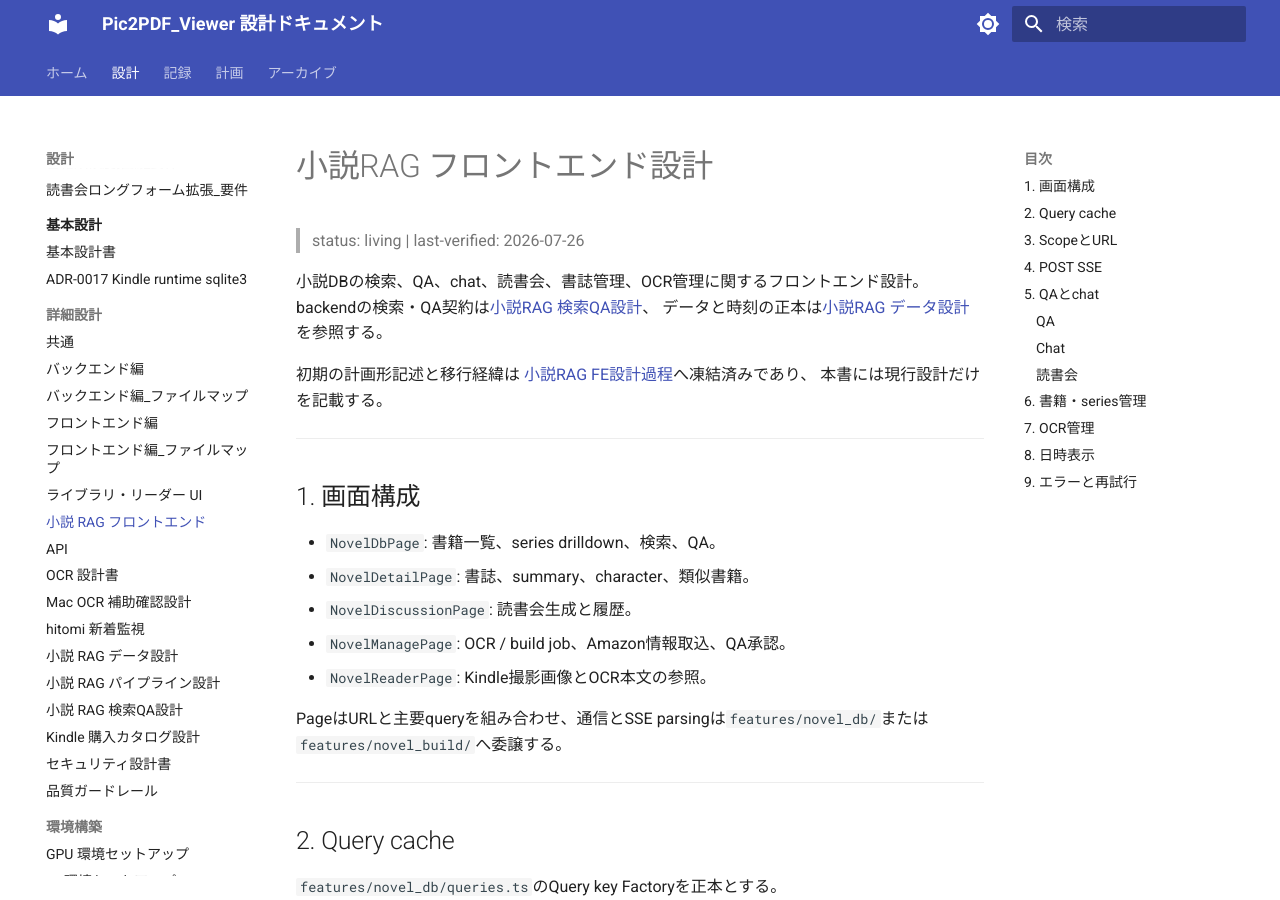
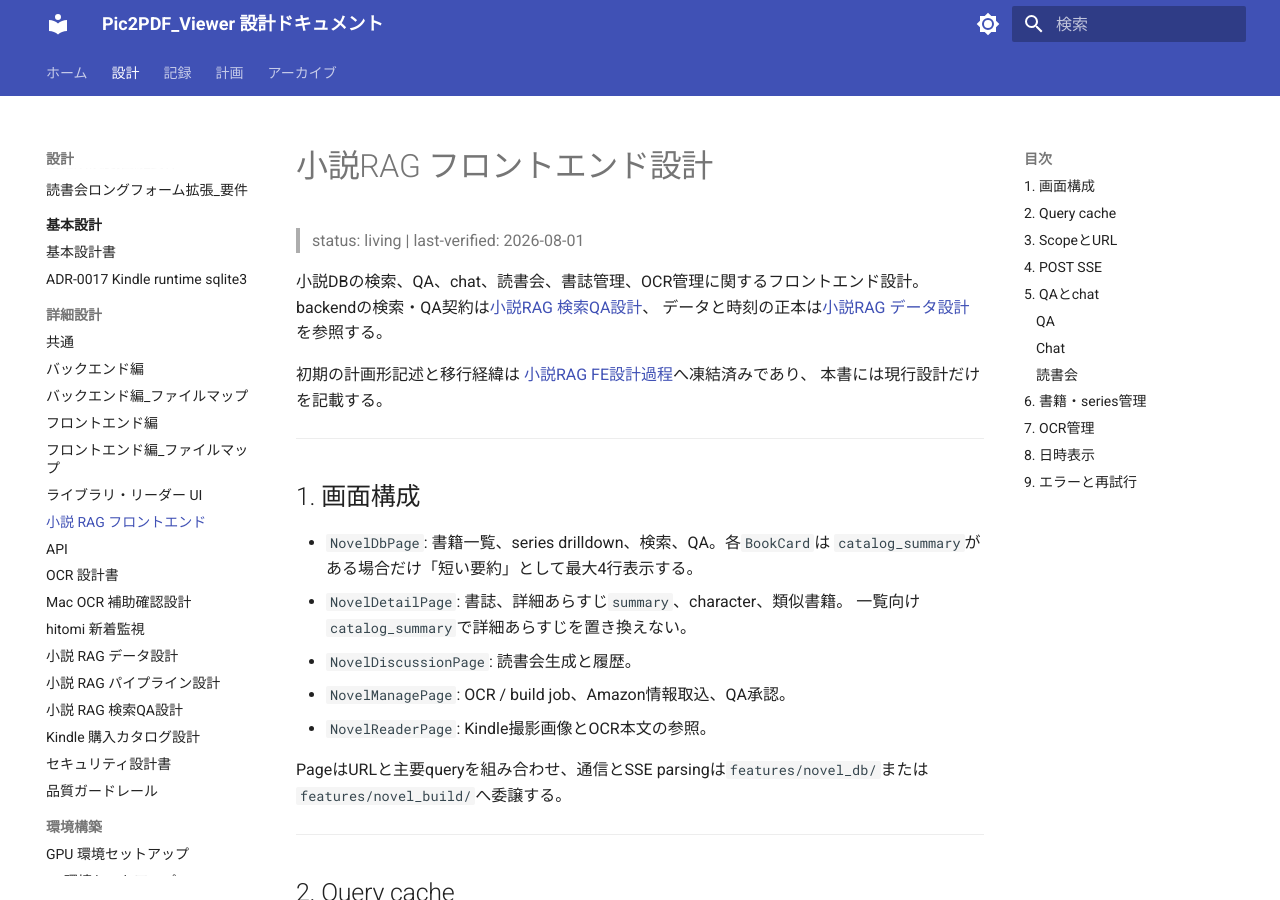
Before and after one commit to kkmmyr/Pic2PDF_Viewer, an MkDocs documentation site: the page built from docs/design/詳細設計/機能別/小説RAG_フロントエンド設計.md, in a window 1280 px wide and 900 px high. Built offline with MkDocs 1.6.1 and Material for MkDocs 9.7.7, drawn with Linux system fonts in a browser that asks for light colours; some of the changed text lies outside the part shown.

Commit message:
feat(novel-db): separate summary displays
Show catalog summaries on library cards while keeping the detailed summary
exclusive to the book detail page.

Co-Authored-By: Codex GPT-5.6-Sol <noreply@anthropic.com>

```diff
--- a/docs/design/詳細設計/機能別/小説RAG_フロントエンド設計.md
+++ b/docs/design/詳細設計/機能別/小説RAG_フロントエンド設計.md
@@ -1,6 +1,6 @@
 # 小説RAG フロントエンド設計
 
-> status: living | last-verified: 2026-07-26
+> status: living | last-verified: 2026-08-01
 
 小説DBの検索、QA、chat、読書会、書誌管理、OCR管理に関するフロントエンド設計。
 backendの検索・QA契約は[小説RAG 検索QA設計](小説RAG_検索QA設計.md)、
@@ -14,8 +14,10 @@ backendの検索・QA契約は[小説RAG 検索QA設計](小説RAG_検索QA設
 
 ## 1. 画面構成
 
-- `NovelDbPage`: 書籍一覧、series drilldown、検索、QA。
-- `NovelDetailPage`: 書誌、summary、character、類似書籍。
+- `NovelDbPage`: 書籍一覧、series drilldown、検索、QA。各`BookCard`は
+  `catalog_summary`がある場合だけ「短い要約」として最大4行表示する。
+- `NovelDetailPage`: 書誌、詳細あらすじ`summary`、character、類似書籍。
+  一覧向け`catalog_summary`で詳細あらすじを置き換えない。
 - `NovelDiscussionPage`: 読書会生成と履歴。
 - `NovelManagePage`: OCR / build job、Amazon情報取込、QA承認。
 - `NovelReaderPage`: Kindle撮影画像とOCR本文の参照。
@@ -91,6 +93,10 @@ session一覧、選択session、message一覧、入力を分離する。送信
 ## 6. 書籍・series管理
 
 - books / series一覧は全Pageで共有するQuery cacheを使う。
+- 一覧カードは選書用の`catalog_summary`だけを表示し、400〜700文字の全文はDOMに保持したまま
+  CSSで最大4行に省略する。短縮要約が未生成の旧データでは要約欄自体を表示しない。
+- 書籍詳細画面は網羅性優先の`summary`を「詳細あらすじ」として表示する。
+  二つのフィールドをUI側で代替利用せず、用途を混同しない。
 - series drilldownの並び替えは楽観更新し、失敗時にrollbackする。
 - 書誌編集成功後は一覧と詳細の両keyを更新またはinvalidateする。
 - 一括操作は選択対象と変更内容を確認し、mutation中の再送信を禁止する。
--- a/frontend/src/pages/NovelDetailPage.tsx
+++ b/frontend/src/pages/NovelDetailPage.tsx
@@ -202,7 +202,7 @@ export default function NovelDetailPage() {
             {/* 要約セクション */}
             <section className="space-y-2">
                 <h2 className="text-sm font-semibold text-gray-700 dark:text-gray-300 uppercase tracking-wide">
-                    あらすじ・要約
+                    詳細あらすじ
                 </h2>
                 {detail.summary ? (
                     <p className="text-sm text-gray-800 dark:text-gray-200 whitespace-pre-wrap leading-relaxed">
@@ -210,7 +210,7 @@ export default function NovelDetailPage() {
                     </p>
                 ) : (
                     <p className="text-sm text-gray-400 dark:text-gray-500 italic">
-                        要約は未生成です（Full Build を実行してください）
+                        詳細あらすじは未生成です（Full Build を実行してください）
                     </p>
                 )}
             </section>
```
Also changed, not shown: docs/log/変更履歴.md (+8 -0 lines), frontend/src/components/novel_db/BookCard.tsx (+10 -0 lines), 1 other file.
